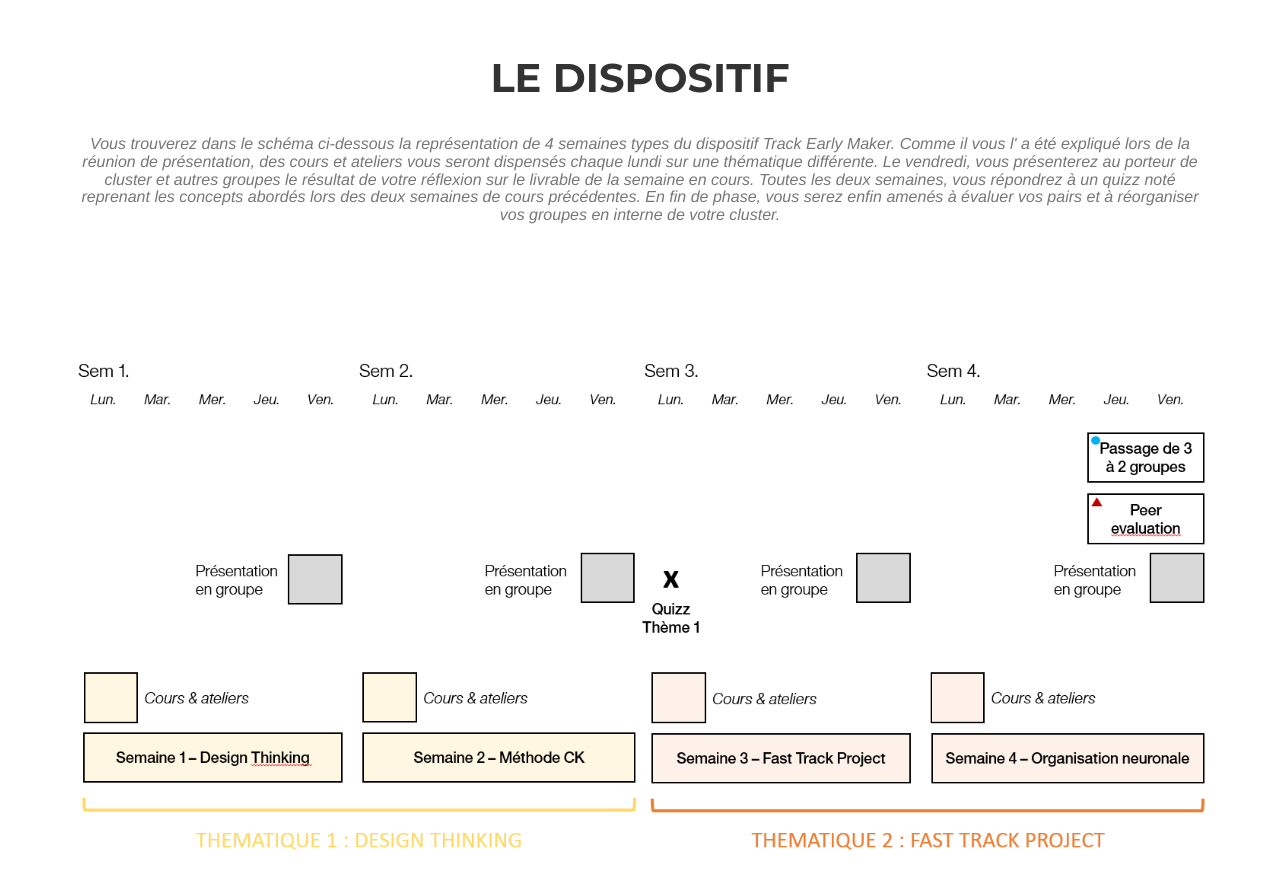
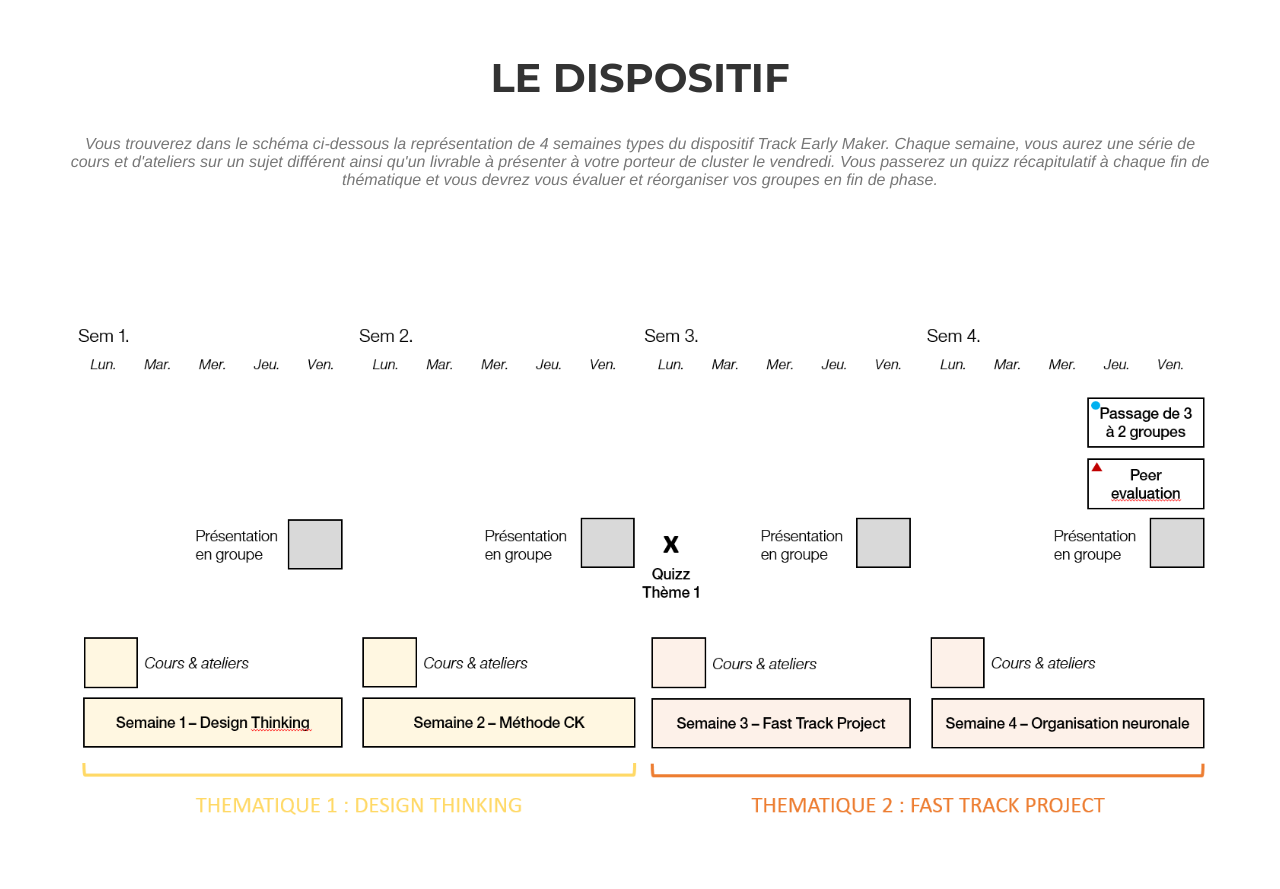
Before and after one commit to touronalex/EMMS-Track, a website: page index.html in a window 1280 px wide. Shown: the part 2600-3489 px from the top of the page. Drawn offline with nearby package versions, Linux system fonts and the light colour scheme; files that its build step writes are made by us from their sources; some icons are missing; files whose address does not match are found by name; a web font is replaced by a local one.

Commit message:
Update index.html

```diff
--- a/index.html
+++ b/index.html
@@ -170,7 +170,7 @@
                 <div class="text-center">
 			<h2 class="section-heading">Le Dispositif</h2>
 			  <div class="col-lg-12 text-center">
-                    <h3 class="section-subheading text-muted">Vous trouverez dans le schéma ci-dessous la représentation de 4 semaines types du dispositif Track Early Maker. Comme il vous l' a été expliqué lors de la réunion de présentation, des cours et ateliers vous seront dispensés chaque lundi sur une thématique différente. Le vendredi, vous présenterez au porteur de cluster et autres groupes le résultat de votre réflexion sur le livrable de la semaine en cours. Toutes les deux semaines, vous répondrez à un quizz noté reprenant les concepts abordés lors des deux semaines de cours précédentes. En fin de phase, vous serez enfin amenés à évaluer vos pairs et à réorganiser vos groupes en interne de votre cluster.</h3>
+                    <h3 class="section-subheading text-muted">Vous trouverez dans le schéma ci-dessous la représentation de 4 semaines types du dispositif Track Early Maker. Chaque semaine, vous aurez une série de cours et d'ateliers sur un sujet différent ainsi qu'un livrable à présenter à votre porteur de cluster le vendredi. Vous passerez un quizz récapitulatif à chaque fin de thématique et vous devrez vous évaluer et réorganiser vos groupes en fin de phase.</h3>
                 </div>
 			<span class="fa-stack fa-2x"></span>
                     <img src="img/about/dispositif.png" class="img-responsive" alt="">
```
